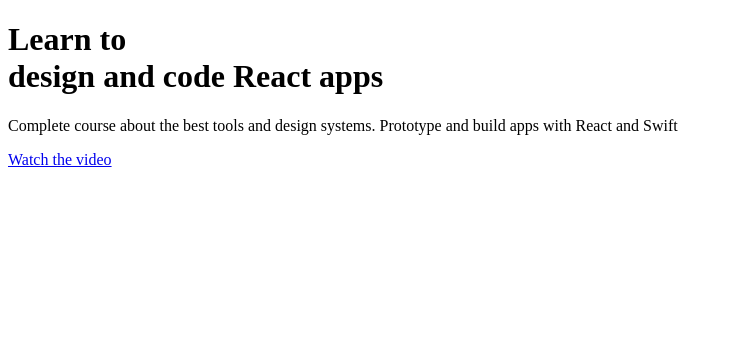
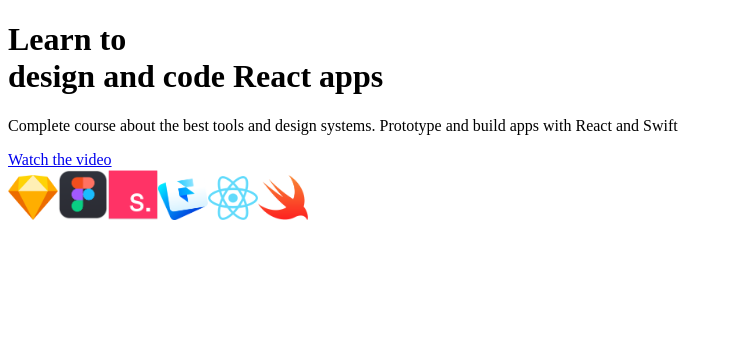
Before and after one commit to sebastiancrossa/designcodewebsite, a Gatsby site: page / in a window 1280 px wide. Shown: the whole page, without its empty margins (0-733 px from the left). Built offline with nearby package versions, Linux system fonts and the light colour scheme; Gatsby itself is replaced by a stand-in of ours.

Commit message:
Added design logos + cleaned SVG animation

```diff
--- a/src/layouts/index.css
+++ b/src/layouts/index.css
@@ -104,3 +104,16 @@
   bottom: 0;
   left: 0;
 }
+
+.hero .logos {
+  display: grid;
+  grid-template-columns: repeat(6, 1fr);
+  margin: 100px 0;
+  justify-items: center;
+}
+
+@media (max-width: 640px) {
+  .hero .logos {
+    grid-template-columns: repeat(3, 1fr);
+  }
+}
--- a/src/pages/index.js
+++ b/src/pages/index.js
@@ -9,7 +9,15 @@
    			<p>Complete course about the best tools and design systems.
    			Prototype and build apps with React and Swift</p>
     		<Link to="/page-2/">Watch the video</Link>
-    		<svg width="100%" height="172" viewBox="0 0 2560 172" fill="none" xmlns="http://www.w3.org/2000/svg">
+    		<div className="logos">
+    			<img src={require('../img/logo-sketch.png')} width="50" />
+    			<img src={require('../img/logo-figma.png')} width="50" />
+    			<img src={require('../img/logo-studio.png')} width="50" />
+    			<img src={require('../img/logo-framer.png')} width="50" />
+    			<img src={require('../img/logo-react.png')} width="50" />
+    			<img src={require('../img/logo-swift.png')} width="50" />
+    		</div>
+    		<svg width="100%" height="172" fill="none" xmlns="http://www.w3.org/2000/svg">
 			<path  fill="white">
 				<animate repeatCount="indefinite" fill="freeze" attributeName="d" dur="10s" values="M0 25.9086C277 84.5821 433 65.736 720 25.9086C934.818 -3.9019 1214.06 -5.23669 1442 8.06597C2079 45.2421 2208 63.5007 2560 25.9088V171.91L0 171.91V25.9086Z;
 
```
